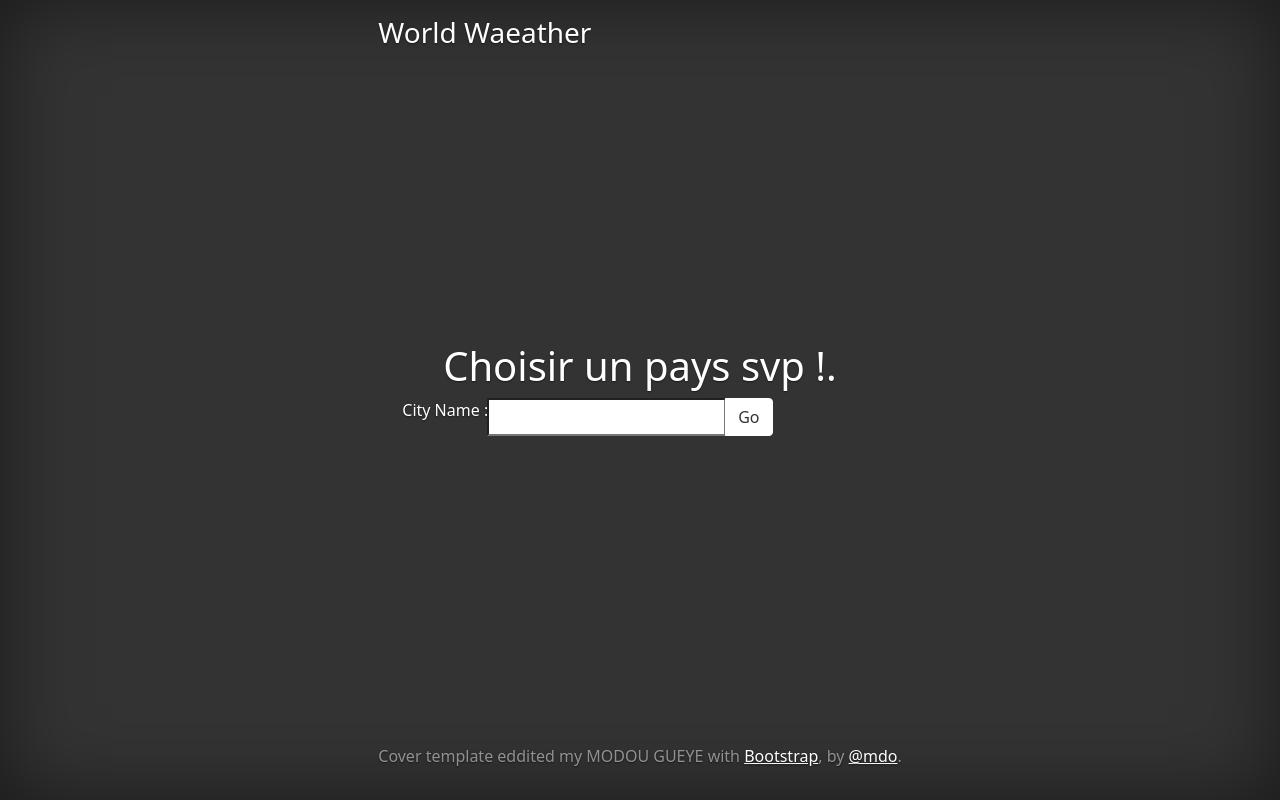
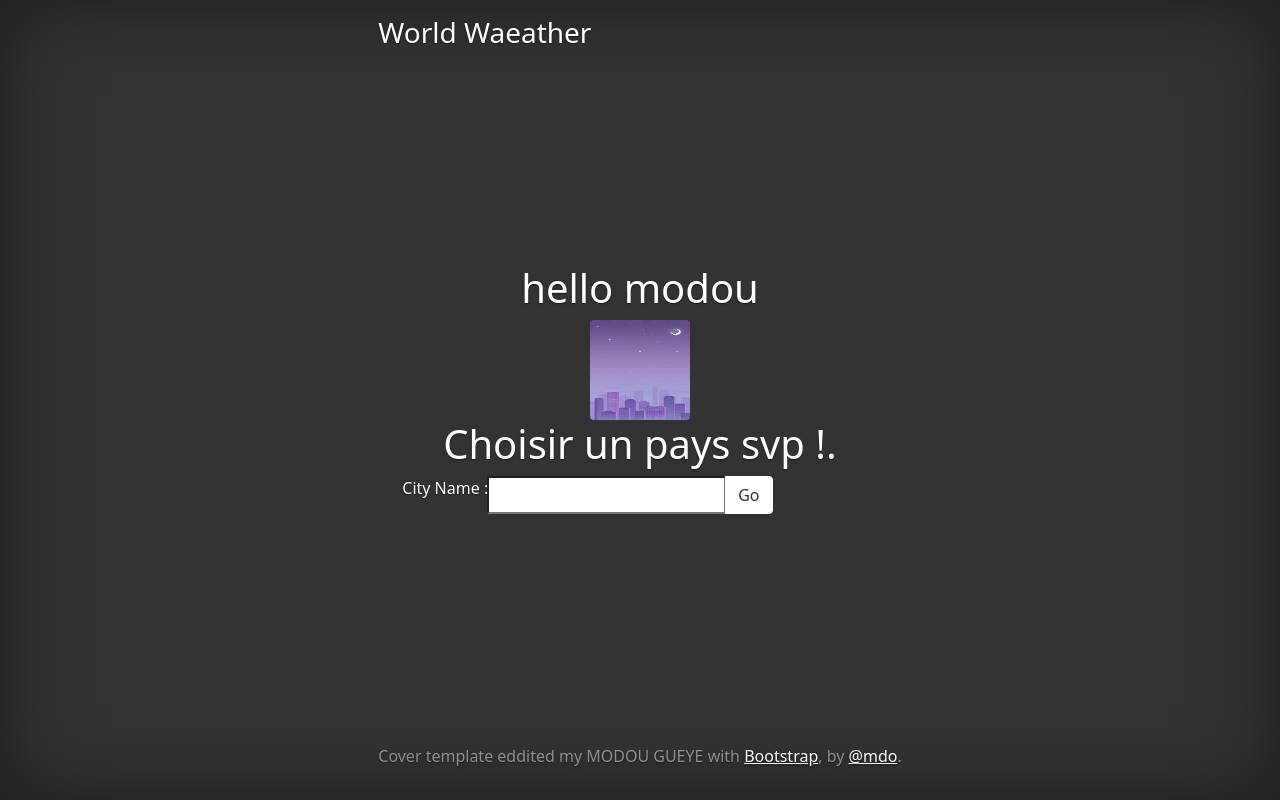
Before and after one commit to doumova/weatherApp, a website: page index.html in a window 1280 px wide. Drawn offline with nearby package versions, Linux system fonts and the light colour scheme.

Commit message:
adding img

```diff
--- a/index.html
+++ b/index.html
@@ -54,9 +54,13 @@
             <a class="nav-link" href="#">Features</a>
             <a class="nav-link" href="#">Contact</a> -->
           </nav>
+
         </div>
       </header>
-
+      <div class="container">
+        <h1>hello modou</h1>
+        <img src="img/bg.jpg" alt="bg" class="rounded mx-auto d-block" width="100px;" height="100px;">
+      </div>
       <main role="main" class="inner cover">
         <h1 class="cover-heading">Choisir un pays svp !.</h1>
         <!-- <p class="lead">Cover is a one-page template for building simple and beautiful home pages. Download, edit the text, and add your own fullscreen background photo to make it your own.</p>
```
Also changed, not shown: public/img/bg.jpg (added).
